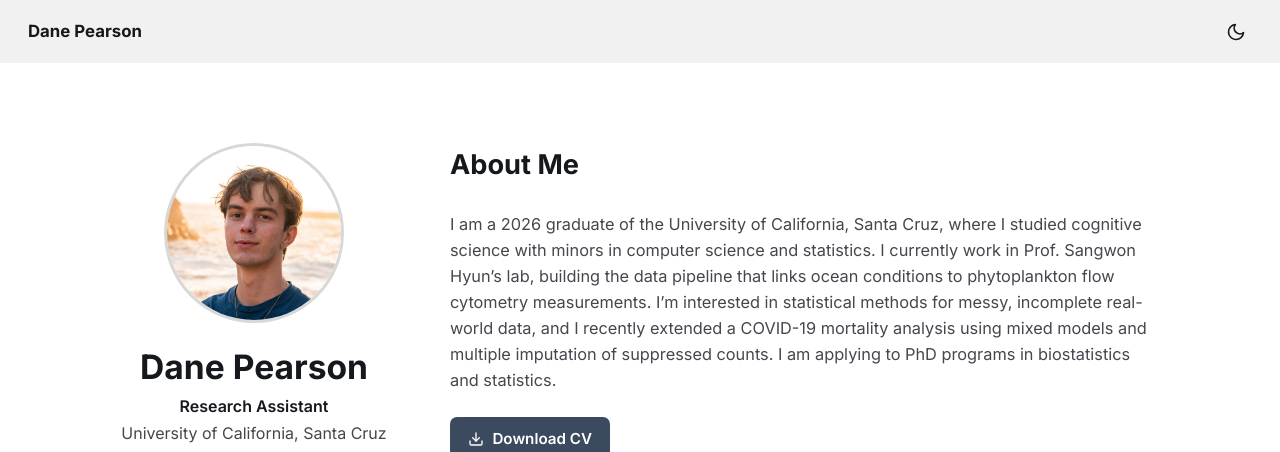
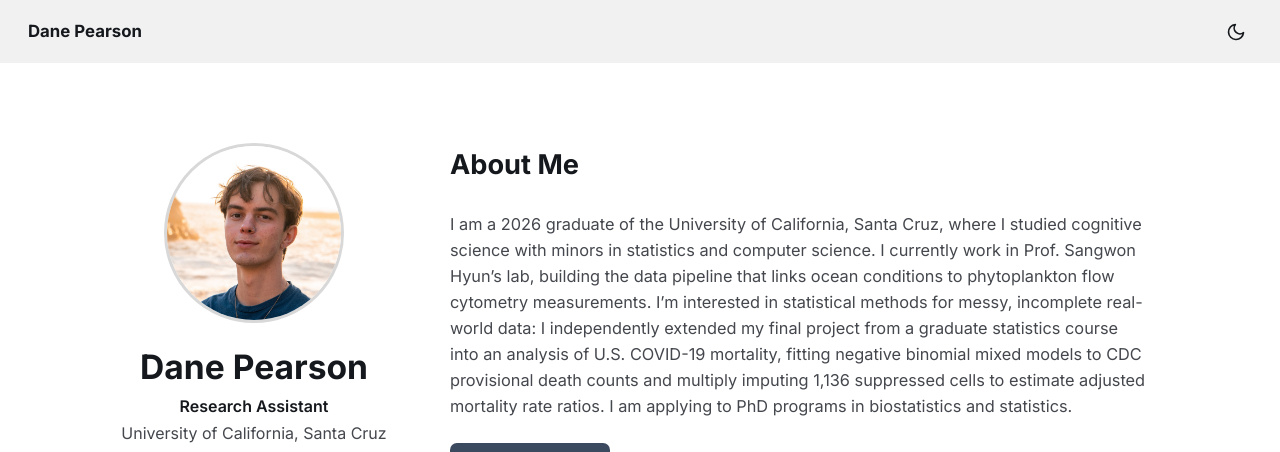
Before and after one commit to danepearson/danepearson.github.io, a plain HTML site: page index.html in a window 1280 px wide. Shown: the top 452 px of the page. Drawn offline with Linux system fonts and the light colour scheme.

Commit message:
Update index.html

```diff
--- a/index.html
+++ b/index.html
@@ -475,13 +475,17 @@
 
         <p class="bio">
           I am a 2026 graduate of the University of California, Santa Cruz, where I
-          studied cognitive science with minors in computer science and statistics. I
+          studied cognitive science with minors in statistics and computer science. I
           currently work in Prof. Sangwon Hyun&rsquo;s lab, building the data pipeline that
           links ocean conditions to phytoplankton flow cytometry measurements. I&rsquo;m
-          interested in statistical methods for messy, incomplete real-world data, and I
-          recently extended a COVID-19 mortality analysis using mixed models and multiple
-          imputation of suppressed counts. I am applying to PhD programs in biostatistics
-          and statistics.
+          interested in statistical methods for messy, incomplete real-world data: I
+          independently extended my final project from a graduate statistics course into
+          an <a href="https://github.com/danepearson/Covid-Analysis-R" target="_blank"
+          rel="noopener">analysis of U.S. COVID-19 mortality</a>,
+          fitting negative binomial mixed models
+          to CDC provisional death counts and multiply imputing 1,136 suppressed cells to
+          estimate adjusted mortality rate ratios. I am applying to PhD programs in
+          biostatistics and statistics.
         </p>
 
         <a class="cv-button" href="cv.pdf" download>
```
